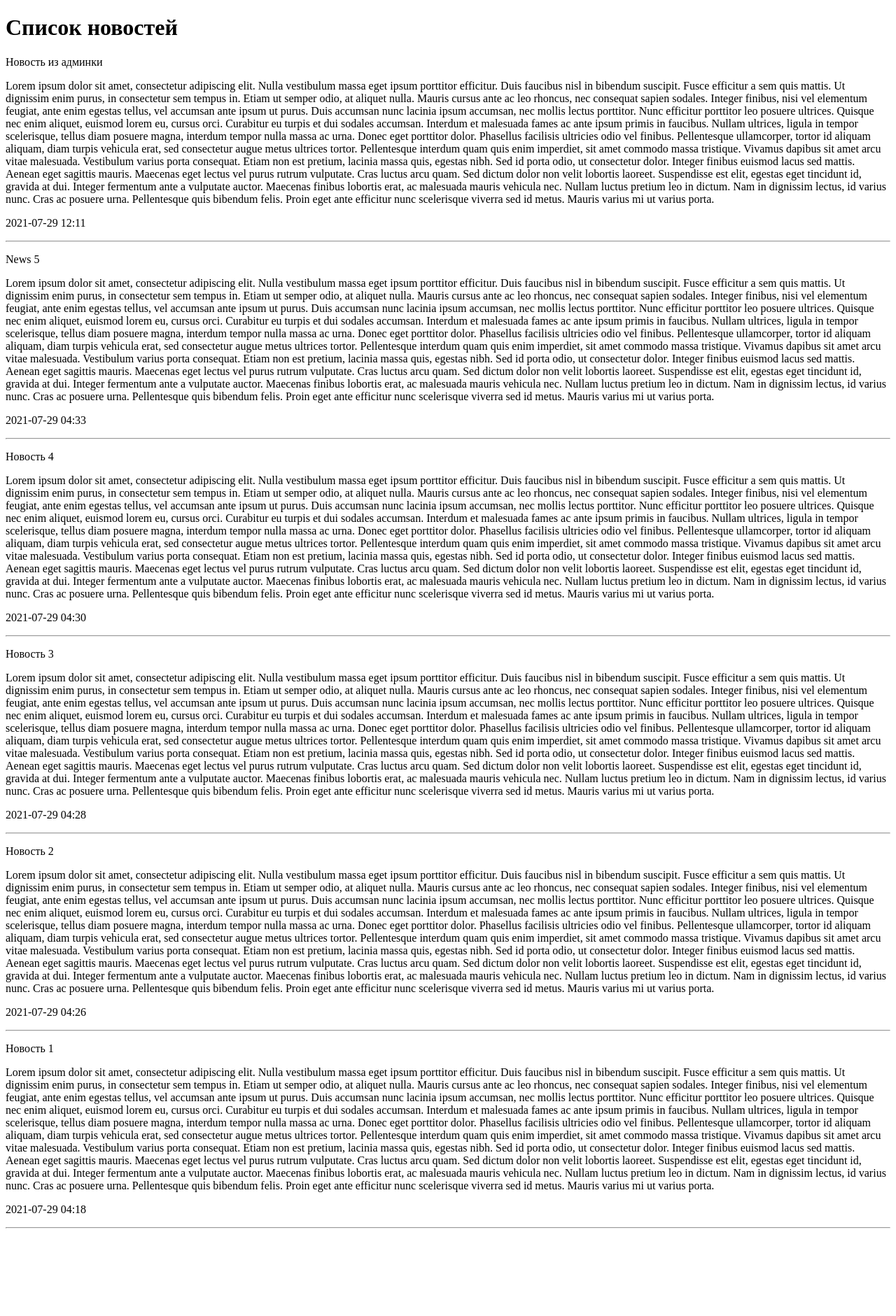
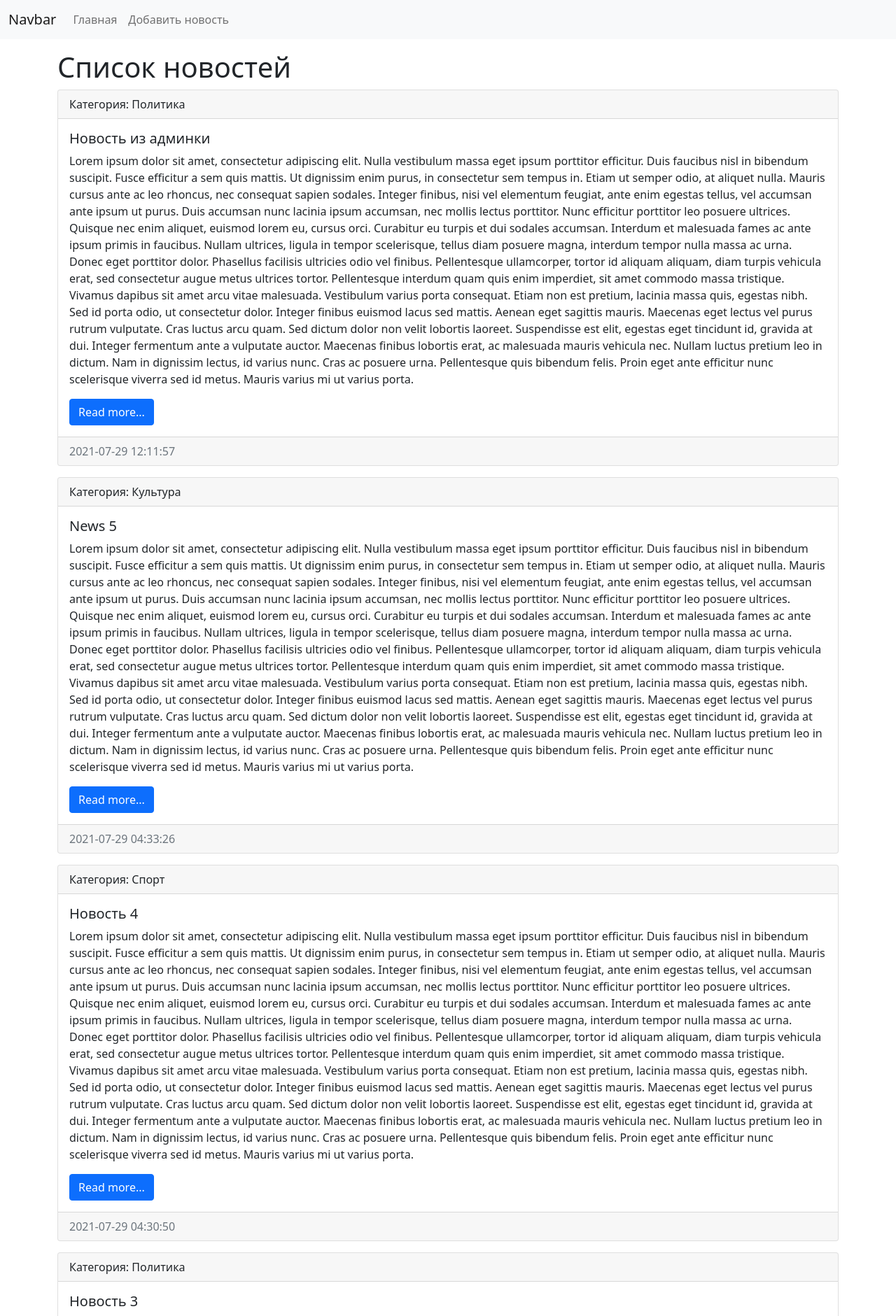
Before and after one commit to EvgeniiMorozov/learning_django, a Django app: page / in a window 1280 px wide. Shown: the top 1881 px of the page at 70% size. Before the commit the page ends 1756 px from the top, so only its background shows below. Run offline with Django 3.2, Linux system fonts and the light colour scheme; data comes from the database, SQL or seed files in the repository; both versions use the stored data as it was after the commit.

Commit message:
work with templates

```diff
--- a/my_test_site/news/templates/news/index.html
+++ b/my_test_site/news/templates/news/index.html
@@ -1,23 +1,57 @@
-<!DOCTYPE html>
-<html lang="ru">
-<head>
-    <meta charset="UTF-8">
-    <meta http-equiv="X-UA-Compatible" content="IE=edge">
-    <meta name="viewport" content="width=device-width, initial-scale=1.0">
+<!doctype html>
+<html lang="en">
+  <head>
+    <meta charset="utf-8">
+    <meta name="viewport" content="width=device-width, initial-scale=1">
+    <link href="https://cdn.jsdelivr.net/npm/bootstrap@5.0.2/dist/css/bootstrap.min.css" rel="stylesheet" integrity="sha384-EVSTQN3/azprG1Anm3QDgpJLIm9Nao0Yz1ztcQTwFspd3yD65VohhpuuCOmLASjC" crossorigin="anonymous">
+
     <title>{{ title }}</title>
 </head>
+
 <body>
+    <nav class="navbar navbar-expand-lg navbar-light bg-light">
+        <div class="container-fluid">
+            <a class="navbar-brand" href="/">Navbar</a>
+            <button class="navbar-toggler" type="button" data-bs-toggle="collapse" data-bs-target="#navbarSupportedContent" aria-controls="navbarSupportedContent" aria-expanded="false" aria-label="Toggle navigation">
+                <span class="navbar-toggler-icon"></span>
+            </button>
+            <div class="collapse navbar-collapse" id="navbarSupportedContent">
+                <ul class="navbar-nav me-auto mb-2 mb-lg-0">
+                    <li class="nav-item"><a class="nav-link" href="/">Главная</a></li>
+                    <li class="nav-item"><a class="nav-link" href="/">Добавить новость</a></li>
+                </ul>
 
-<h1>{{ title }}</h1>
+            </div>
+        </div>
+    </nav>
 
-{% for item in news  %}
-    <div>
-        <p>{{ item.title }}</p>
-        <p>{{ item.content }}</p>
-        <p>{{ item.created_at|date:"Y-m-d H:i" }}</p>
+    <div class="container mt-3">
+
+        <h1>{{ title }}</h1>
+
+        <div class="row">
+            <div class="col-md-12">
+                {% for item in news %}
+                    <div class="card mb-3">
+                        <div class="card-header">
+                            Категория: {{ item.category }}
+                        </div>
+                        <div class="card-body">
+                            <h5 class="card-title">{{ item.title }}</h5>
+                            <p class="card-text">{{ item.content }}</p>
+                            <a href="#" class="btn btn-primary">Read more...</a>
+                        </div>
+                        <div class="card-footer text-muted">
+                            {{ item.created_at|date:"Y-m-d H:i:s" }}
+                        </div>
+                    </div>
+            {% endfor %}
+            </div>
+
+        </div>
     </div>
-    <hr>
-{% endfor  %}
 
+    <script src="https://cdn.jsdelivr.net/npm/bootstrap@5.0.2/dist/js/bootstrap.bundle.min.js" integrity="sha384-MrcW6ZMFYlzcLA8Nl+NtUVF0sA7MsXsP1UyJoMp4YLEuNSfAP+JcXn/tWtIaxVXM" crossorigin="anonymous"></script>
 </body>
+
 </html>
```
Also changed, not shown: my_test_site/db.sqlite3.
